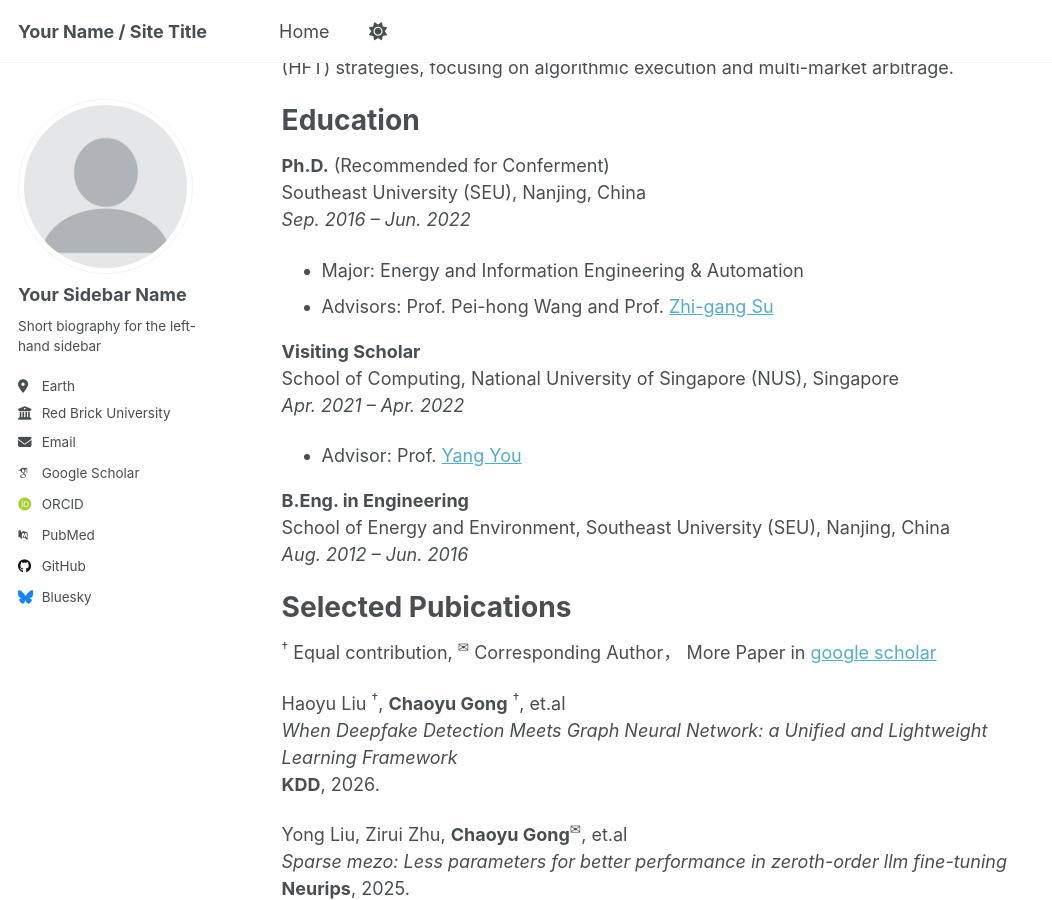
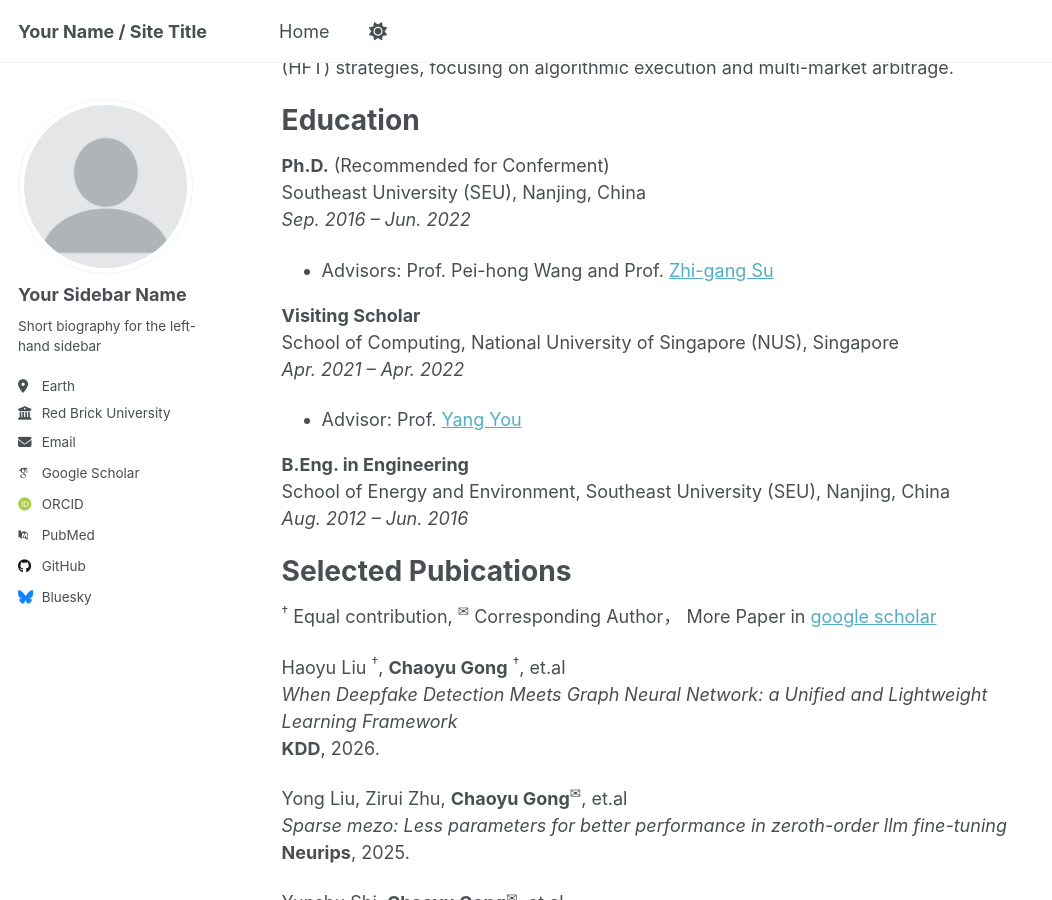
Before and after one commit to doushijihui/Chovy-Gong, a Jekyll site: the page built from _pages/about.md, in a window 1280 px wide and 900 px high, scrolled down 404 px. Shown: the whole window, without its empty margins (0-1052 px from the left). Built offline with Jekyll 4.4.1, drawn with Linux system fonts in a browser that asks for light colours; some web fonts are replaced; a script that is not in the unit is left out.

Commit message:
Update about.md

```diff
--- a/_pages/about.md
+++ b/_pages/about.md
@@ -19,7 +19,6 @@ Education
 **Ph.D.** (Recommended for Conferment)
 Southeast University (SEU), Nanjing, China
 *Sep. 2016 – Jun. 2022*
-- Major: Energy and Information Engineering & Automation
 - Advisors: Prof. Pei-hong Wang and Prof. [Zhi-gang Su](https://power.seu.edu.cn/szg/list.htm)
 
 **Visiting Scholar**
```
